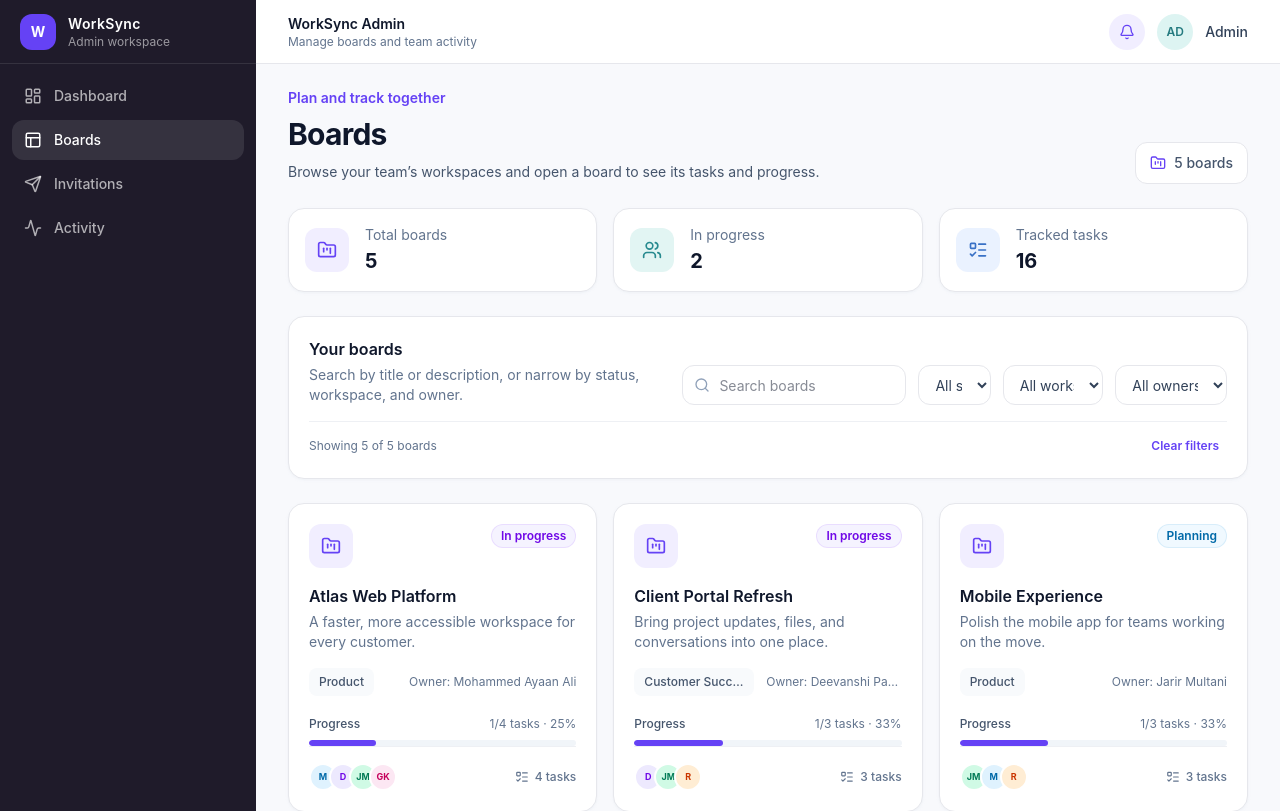
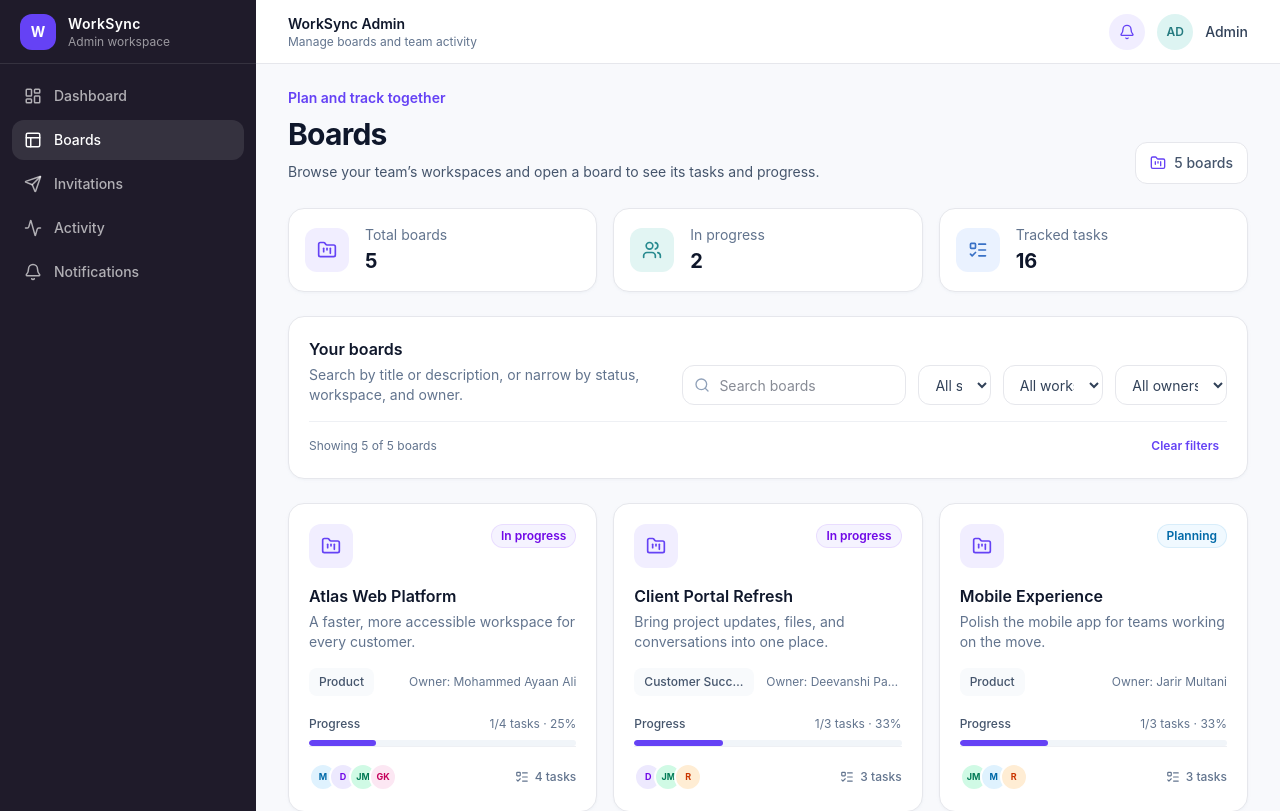
Before and after one commit to Dev-Mjarir08/Project-WorkSync, a React (Vite) app in the folder frontend/: page /admin/boards in a window 1280 px wide. Shown: the top 811 px of the page. Built offline with nearby package versions, Linux system fonts and the light colour scheme.

Commit message:
Add Notifications link to Sidebar for improved navigation

```diff
--- a/frontend/src/components/layout/Sidebar.jsx
+++ b/frontend/src/components/layout/Sidebar.jsx
@@ -1,5 +1,5 @@
 import React from 'react';
-import { Activity, LayoutDashboard, PanelsTopLeft, Send } from 'lucide-react';
+import { Activity, Bell, LayoutDashboard, PanelsTopLeft, Send } from 'lucide-react';
 import { NavLink } from 'react-router-dom';
 
 const links = [
@@ -7,6 +7,7 @@ const links = [
   { label: 'Boards', to: '/admin/boards', icon: PanelsTopLeft },
   { label: 'Invitations', to: '/admin/invitations', icon: Send },
   { label: 'Activity', to: '/admin/activity', icon: Activity },
+  { label: 'Notifications', to: '/admin/notifications', icon: Bell },
 ];
 
 const Sidebar = () => (
```
